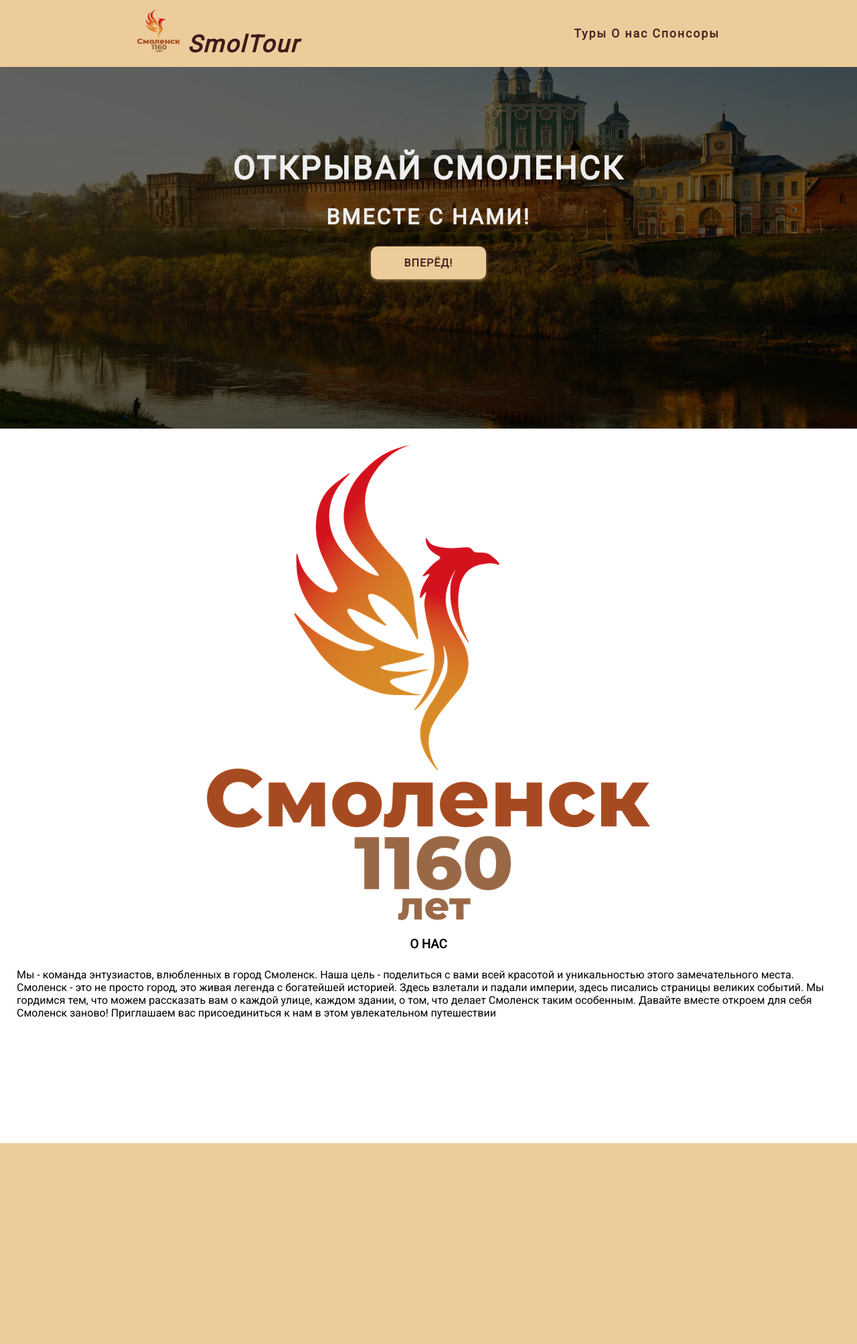
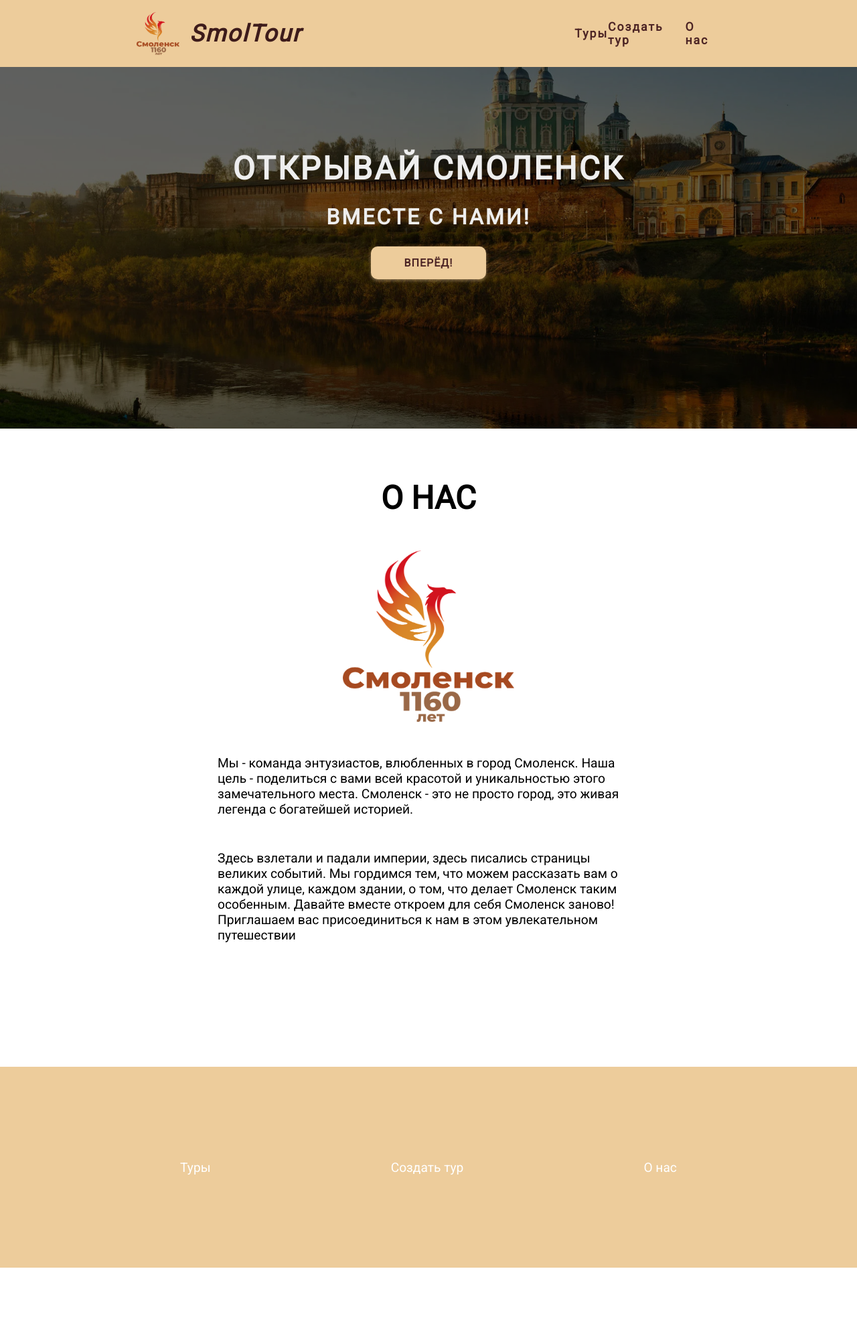
Before and after one commit to J1mmyChanga/IzhevskHackatonBack, a Flask app: page / in a window 1280 px wide. Shown: the whole page at 67% size. After the commit the page ends 1893 px from the top, so only its background shows below. Run offline with Flask 3, Linux system fonts and the light colour scheme.

Commit message:
ДА Я ЕБАЛ В РОТ ВСЁ ЭТО

```diff
--- a/main.py
+++ b/main.py
@@ -43,6 +43,10 @@ def tour(id):
     return render_template("tour.html", **params)
 
 
+@app.route('/create')
+def create_tour():
+    return render_template("form.html")
+
 def main():
     app.run(debug=True)
 
--- a/static/css/base.css
+++ b/static/css/base.css
@@ -5,6 +5,7 @@
     margin: 0;
     box-sizing: border-box;
     font-family: 'Roboto', sans-serif;
+    scroll-behavior: smooth;
 }
 a {
     text-decoration: none;
@@ -21,12 +22,17 @@ header {
     z-index: 1000;
 }
 .logo {
-    color: #3d1b1b;
     font-size: 2.2em;
     font-style: italic;
     font-weight: bolder;
     letter-spacing: 2px;
-
+    display: flex;
+    justify-content: center;
+    align-items: center;
+    gap: 15px;
+}
+.logo a {
+    color: #3d1b1b;
 }
 .menu {
     width: 17%;
@@ -71,4 +77,11 @@ footer {
     width: 100%;
     background: #EDCC9B;
     margin-top: 160px;
+    display: flex;
+    justify-content: space-evenly;
+    align-items: center;
+    font-size: 1.2em;
 }
+footer a {
+    color: white;
+}
--- a/static/css/index.css
+++ b/static/css/index.css
@@ -47,10 +47,19 @@ section {
     transition: .4s;
 }
 .about {
+    margin-top: 50px;
     display: flex;
     justify-content: center;
     align-items: center;
     flex-direction: column;
-    gap: 25px;
+    gap: 50px;
     padding: 25px;
 }
+
+.about h3 {
+    font-size: 3em;
+}
+.about span {
+    font-size: 1.2em;
+    padding: 0 300px;
+}
--- a/templates/base.html
+++ b/templates/base.html
@@ -15,18 +15,21 @@
     <header>
         <div class="logo">
             <img src="/static/img/logo.png" height="64px" width="64px">
-            <span>SmolTour</span>
+            <a href="/">SmolTour</a>
         </div>
         <div class="menu">
             <a href="/tours">Туры</a>
-            <a href="">О нас</a>
-            <a href="">Спонсоры</a>
+            <a href="">Создать тур</a>
+            <a href="/#a">О нас</a>
         </div>
 
     </header>
         {% block content %}{% endblock %}
     <footer>
 
+        <a href="">Туры</a>
+        <a href="">Создать тур</a>
+        <a href="/#a">О нас</a>
 
 
     </footer>
--- a/templates/index.html
+++ b/templates/index.html
@@ -15,11 +15,13 @@
         </section>
 
             <section class="about">
-                <img src="/static/img/logo.png">
-                <h3>О НАС</h3>
+                <h3 id="a">О НАС</h3>
+                <img src="/static/img/logo.png" height="256px" width="256px">
                 <span>Мы - команда энтузиастов, влюбленных в город Смоленск. Наша цель - поделиться с вами всей красотой и уникальностью этого замечательного места.
 
-Смоленск - это не просто город, это живая легенда с богатейшей историей. Здесь взлетали и падали империи, здесь писались страницы великих событий. Мы гордимся тем, что можем рассказать вам о каждой улице, каждом здании, о том, что делает Смоленск таким особенным.
+Смоленск - это не просто город, это живая легенда с богатейшей историей.
+
+                </span> <span>Здесь взлетали и падали империи, здесь писались страницы великих событий. Мы гордимся тем, что можем рассказать вам о каждой улице, каждом здании, о том, что делает Смоленск таким особенным.
 
 Давайте вместе откроем для себя Смоленск заново! Приглашаем вас присоединиться к нам в этом увлекательном путешествии</span>
             </section>
```
Also changed, not shown: templates/form.html (+8 -15 lines), static/img/hav8ozwd4y4-292x195-872.jpg (added).
